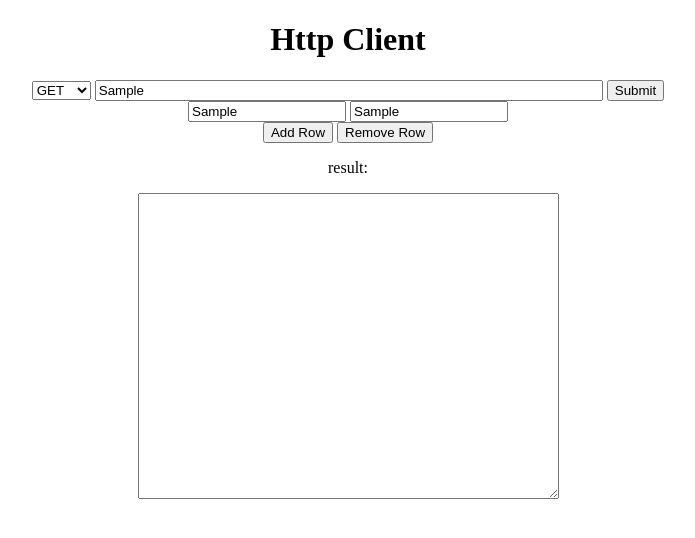
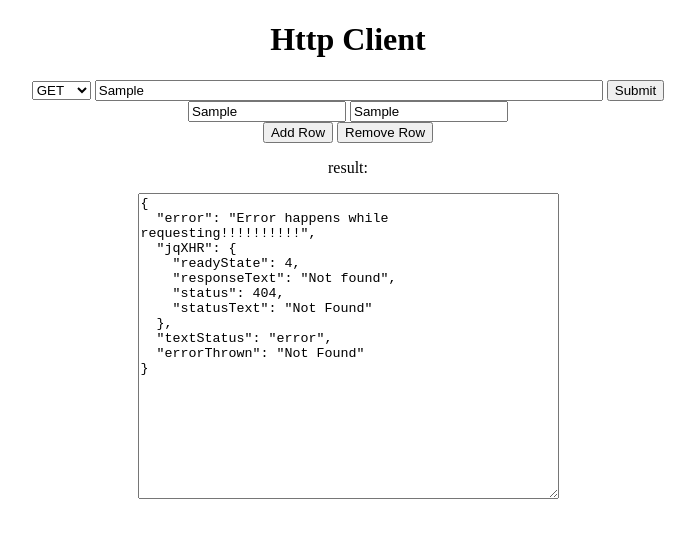
Before and after one commit to Huqicheng/nodejs-social-media, a plain HTML site: page publics/client.html in a window 1280 px wide. Both pictures are taken after typing "Sample", "Sample", "Sample" into the empty fields and a click on the button "Submit". Shown: the whole page, without its empty margins (292-987 px from the left). Drawn offline with nearby package versions, Linux system fonts and the light colour scheme; no server answers.

Commit message:
error handler for http client

```diff
--- a/publics/client.html
+++ b/publics/client.html
@@ -100,6 +100,15 @@
                async: true,
                success: function(result){
                     document.getElementById("result").innerHTML = JSON.stringify(JSON.parse(result), undefined, 2);
+                },
+                error: function(jqXHR, textStatus, errorThrown){
+                  result = {
+                      error: "Error happens while requesting!!!!!!!!!!",
+                      jqXHR: jqXHR,
+                      textStatus: textStatus,
+                      errorThrown: errorThrown
+                  };
+                  document.getElementById("result").innerHTML = JSON.stringify(result, undefined, 2);
                 }
             });
 
--- a/router/user.js
+++ b/router/user.js
@@ -219,4 +219,10 @@ router.post("/login",function(req, res, next) {
 
 });// router.post
 
+router.post("/logout", function(req, res, next){
+	req.session.username = null;
+	var response = response_result(constants.success);
+	res.send(JSON.stringify(response));
+});
+
 exports.router = router;
```
